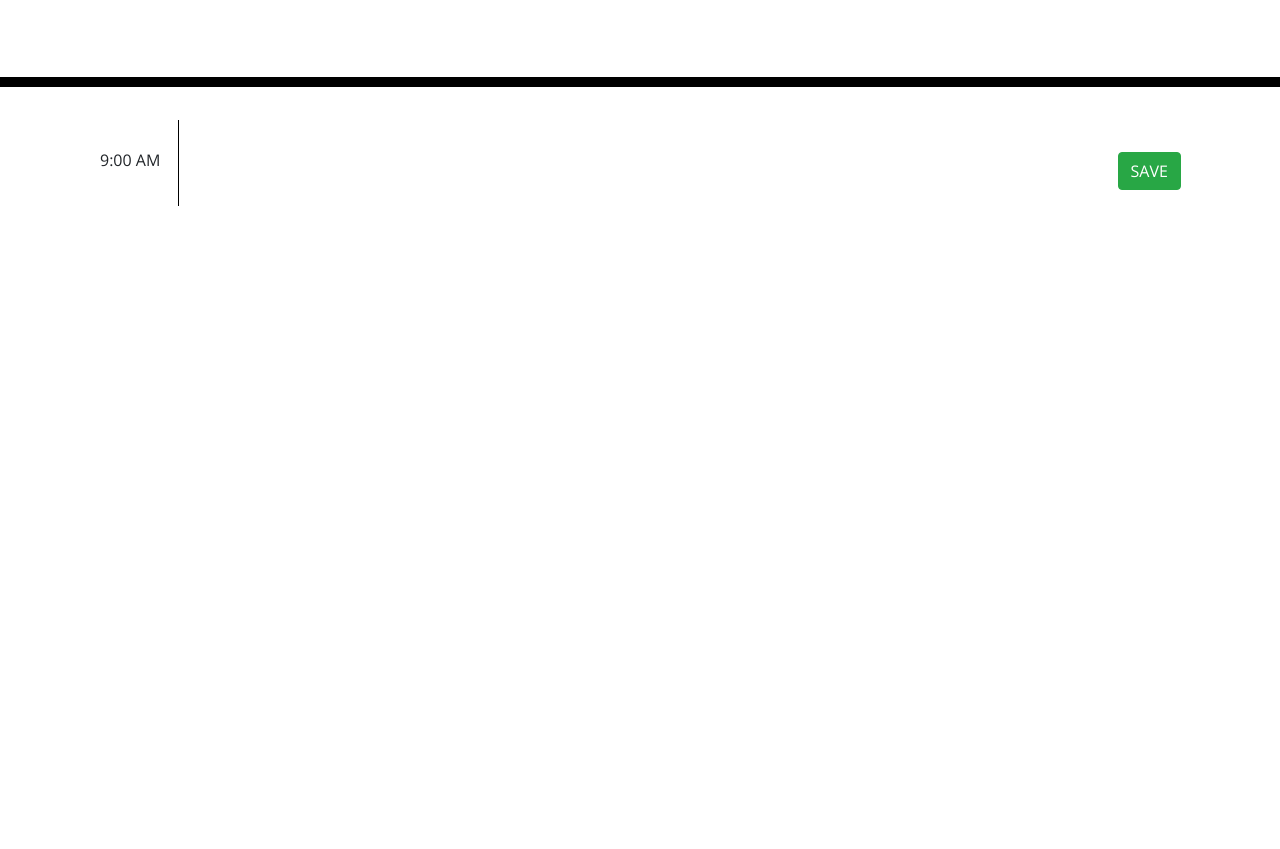
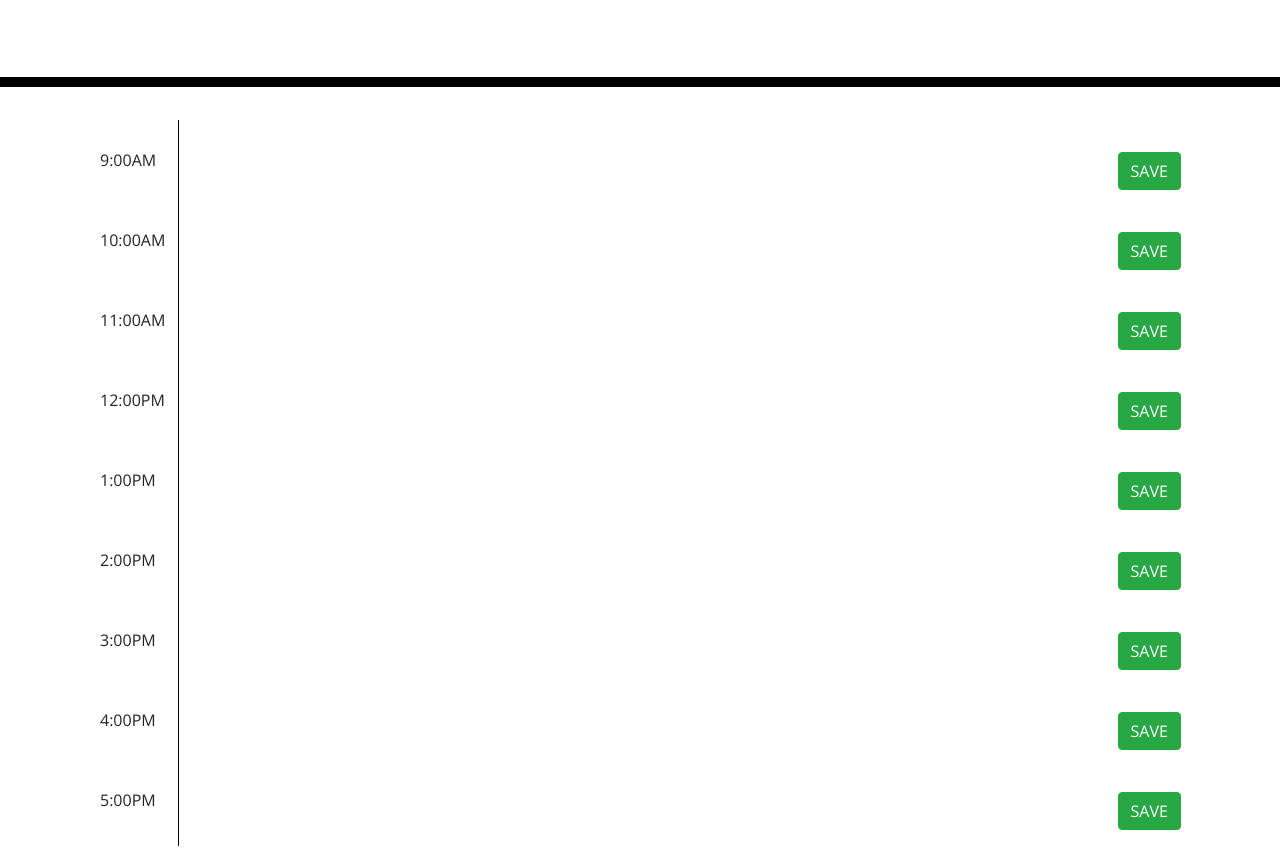
Before and after one commit to NathanMontelli/dayPlanner, a plain HTML site: page index.html in a window 1280 px wide. Shown: the part 181-1030 px from the top of the page. Before the commit the page ends 800 px from the top, so only its background shows below. Drawn offline with nearby package versions, Linux system fonts and the light colour scheme.

Commit message:
timeblock added

```diff
--- a/index.html
+++ b/index.html
@@ -1,23 +1,14 @@
 <!DOCTYPE html>
 <html lang="en">
+
 <head>
   <meta charset="UTF-8" />
   <meta name="viewport" content="width=device-width, initial-scale=1.0" />
   <meta http-equiv="X-UA-Compatible" content="ie=edge" />
-    <link
-      rel="stylesheet"
-      href="https://stackpath.bootstrapcdn.com/bootstrap/4.3.1/css/bootstrap.min.css"
-    />
-    <link
-      rel="stylesheet"
-      href="https://use.fontawesome.com/releases/v5.8.1/css/all.css"
-      integrity="sha384-50oBUHEmvpQ+1lW4y57PTFmhCaXp0ML5d60M1M7uH2+nqUivzIebhndOJK28anvf"
-      crossorigin="anonymous"
-    />
-    <link
-      href="https://fonts.googleapis.com/css?family=Open+Sans&display=swap"
-      rel="stylesheet"
-    />
+  <link rel="stylesheet" href="https://stackpath.bootstrapcdn.com/bootstrap/4.3.1/css/bootstrap.min.css" />
+  <link rel="stylesheet" href="https://use.fontawesome.com/releases/v5.8.1/css/all.css"
+    integrity="sha384-50oBUHEmvpQ+1lW4y57PTFmhCaXp0ML5d60M1M7uH2+nqUivzIebhndOJK28anvf" crossorigin="anonymous" />
+  <link href="https://fonts.googleapis.com/css?family=Open+Sans&display=swap" rel="stylesheet" />
   <link rel="stylesheet" href="style.css" />
   <title>Work Day Scheduler</title>
 </head>
@@ -34,25 +25,114 @@
     <div class="container">
       <div class="row">
         <div class="col-1">
-            9:00 AM
+          9:00AM
         </div>
-          <textarea class="col-10" id="" onclick="this.select()"></textarea>
+        <textarea id="9txt" class="col-10" id="" onclick="this.select()"></textarea>
         <div class="col-1">
-            <button class="btn btn-success">SAVE</button>
+          <button id="9btn" class="btn btn-success">SAVE</button>
         </div>
       </div>
     </div>
     <!-- timeblock 10am -->
+    <div class="container">
+      <div class="row">
+        <div class="col-1">
+          10:00AM
+        </div>
+        <textarea id="10txt" class="col-10" id="" onclick="this.select()"></textarea>
+        <div class="col-1">
+          <button id="10btn" class="btn btn-success">SAVE</button>
+        </div>
+      </div>
+    </div>
     <!-- timeblock 11am -->
+    <div class="container">
+      <div class="row">
+        <div class="col-1">
+          11:00AM
+        </div>
+        <textarea id="11txt" class="col-10" id="" onclick="this.select()"></textarea>
+        <div class="col-1">
+          <button id="11btn" class="btn btn-success">SAVE</button>
+        </div>
+      </div>
+    </div>
     <!-- timeblock 12pm -->
+    <div class="container">
+      <div class="row">
+        <div class="col-1">
+          12:00PM
+        </div>
+        <textarea id="12txt" class="col-10" id="" onclick="this.select()"></textarea>
+        <div class="col-1">
+          <button id="12btn" class="btn btn-success">SAVE</button>
+        </div>
+      </div>
+    </div>
     <!-- timeblock 1pm -->
+    <div class="container">
+      <div class="row">
+        <div class="col-1">
+          1:00PM
+        </div>
+        <textarea id="1txt" class="col-10" id="" onclick="this.select()"></textarea>
+        <div class="col-1">
+          <button id="1btn" class="btn btn-success">SAVE</button>
+        </div>
+      </div>
+    </div>
     <!-- timeblock 2pm -->
+    <div class="container">
+      <div class="row">
+        <div class="col-1">
+          2:00PM
+        </div>
+        <textarea id="2txt" class="col-10" id="" onclick="this.select()"></textarea>
+        <div class="col-1">
+          <button id="2btn" class="btn btn-success">SAVE</button>
+        </div>
+      </div>
+    </div>
     <!-- timeblock 3pm -->
+    <div class="container">
+      <div class="row">
+        <div class="col-1">
+          3:00PM
+        </div>
+        <textarea id="3txt" class="col-10" id="" onclick="this.select()"></textarea>
+        <div class="col-1">
+          <button id="3btn" class="btn btn-success">SAVE</button>
+        </div>
+      </div>
+    </div>
     <!-- timeblock 4pm -->
-
+    <div class="container">
+      <div class="row">
+        <div class="col-1">
+          4:00PM
+        </div>
+        <textarea id="4txt" class="col-10" id="" onclick="this.select()"></textarea>
+        <div class="col-1">
+          <button id="4btn" class="btn btn-success">SAVE</button>
+        </div>
+      </div>
+    </div>
+    <!-- timeblock 5pm -->
+    <div class="container">
+      <div class="row">
+        <div class="col-1">
+          5:00PM
+        </div>
+        <textarea id="5txt" class="col-10" id="" onclick="this.select()"></textarea>
+        <div class="col-1">
+          <button id="5btn" class="btn btn-success">SAVE</button>
+        </div>
+      </div>
+    </div>
   </div>
 
   <script src="https://code.jquery.com/jquery-3.4.1.min.js"></script>
   <script src="https://cdnjs.cloudflare.com/ajax/libs/moment.js/2.24.0/moment.min.js"></script>
 </body>
+
 </html>
```
Lines whose indentation alone changed are shown as unchanged.
